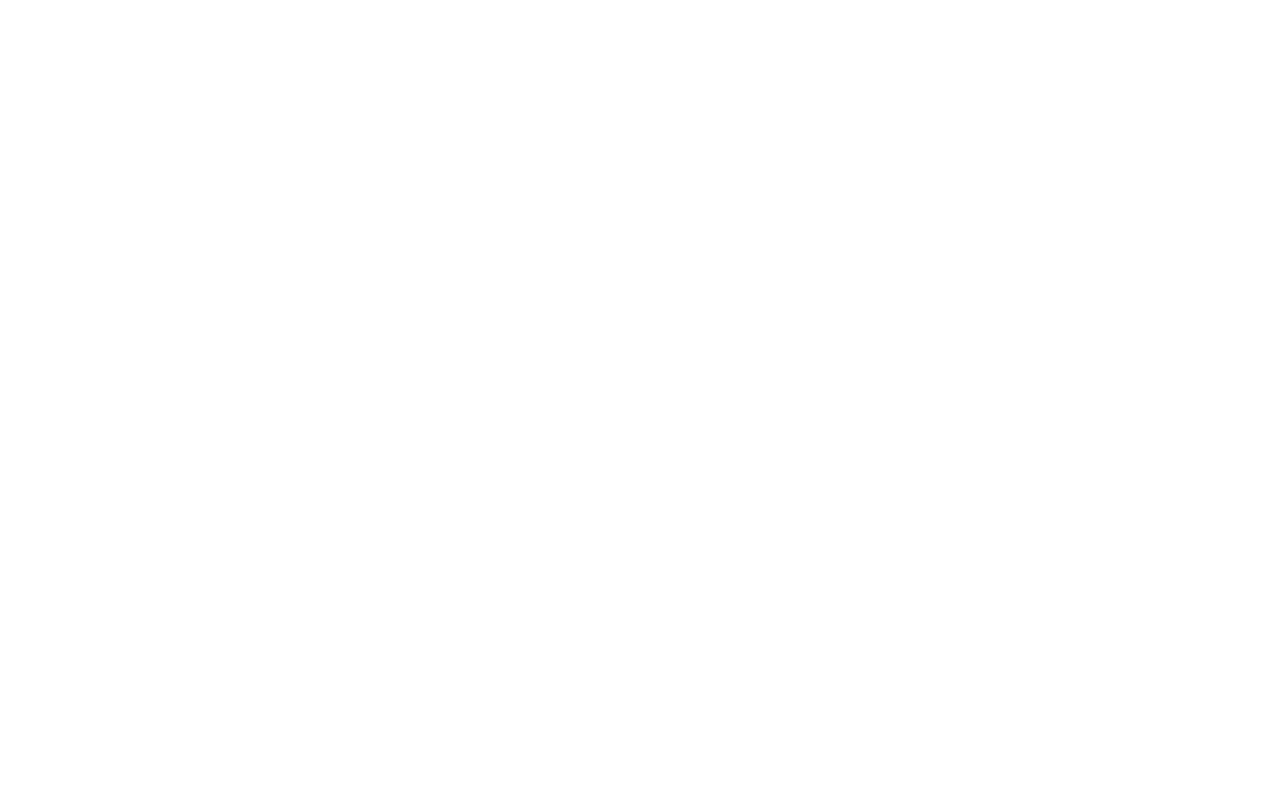
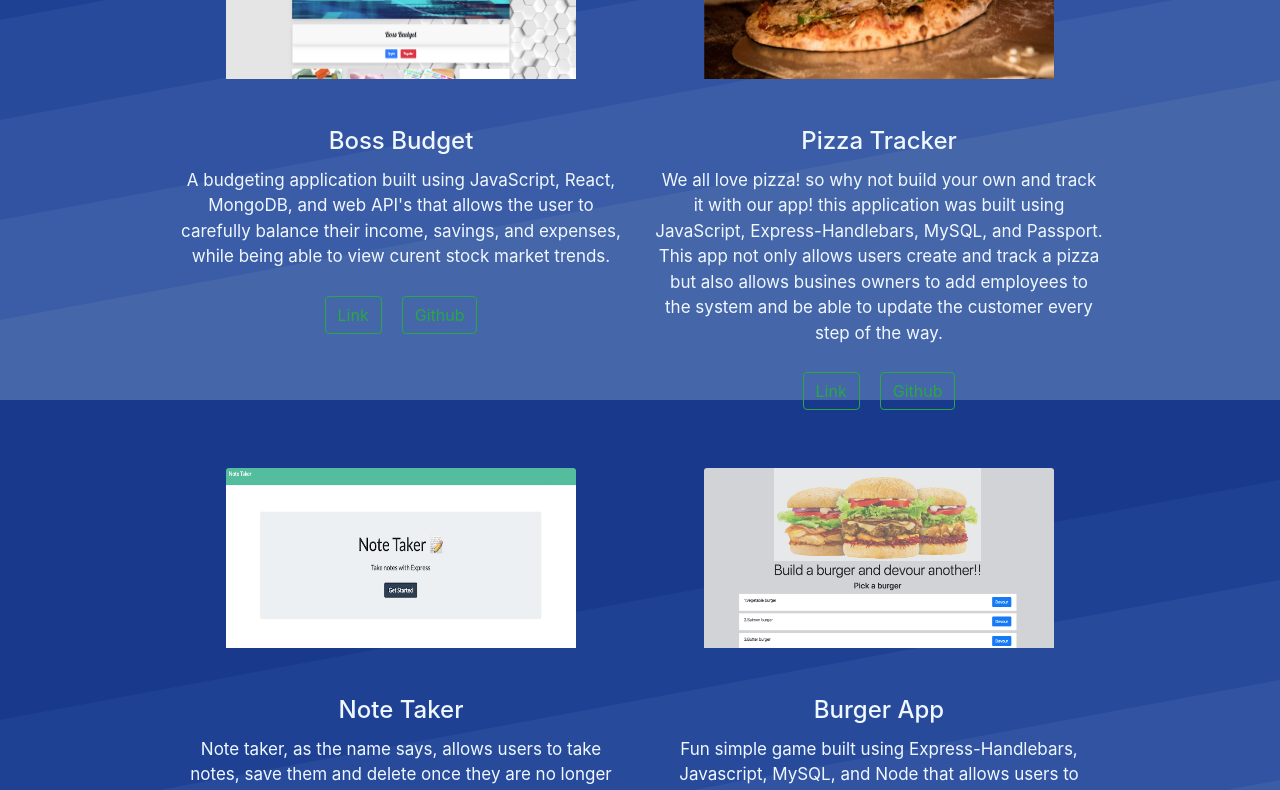
Before and after one commit to cag-martinez/Portfolio, a React (Create React App) app: page / in a window 1280 px wide. Shown: the part 1200-1990 px from the top of the page. Before the commit the page ends 1084 px from the top, so only its background shows below. Built offline with nearby package versions, Linux system fonts and the light colour scheme; a web font is replaced by a local one.

Commit message:
passed projects to my home page for a scroll effect

```diff
--- a/src/pages/Home.js
+++ b/src/pages/Home.js
@@ -1,6 +1,14 @@
 import React from "react";
 import "./home.css";
 import picture from "../assets/images/suit.png";
+
+import Card from "../components/Card";
+import img1 from "../assets/images/burger2.png";
+// import img2 from "../assets/images/employeeDirectory.png";
+// import img3 from "../assets/images/tracker.png";
+import img4 from "../assets/images/bossBudget.png";
+import img5 from "../assets/images/noteTaker.png";
+import img6 from "../assets/images/newPizza.png";
 
 function Home() {
   return (
@@ -142,6 +150,81 @@ function Home() {
           </ul>
         </div>
       </div>
+
+      <div className="flex-container  justify-content-center">
+      <div className="row">
+        <div className="col-12 col-md-6">
+          <Card
+            imgsrc={img4}
+            title="Boss Budget"
+            deploy={"http://boss-budget.herokuapp.com/"}
+            github={"https://github.com/cag-martinez/Lyrics_plus"}
+            description={
+              "A budgeting application built using JavaScript, React, MongoDB, and web API's that allows the user to carefully balance their income, savings, and expenses, while being able to view curent stock market trends."
+            }
+          />
+        </div>
+        <div className="col-12 col-md-6">
+          <Card
+            imgsrc={img6}
+            title="Pizza Tracker"
+            deploy={"https://pizza--tracker.herokuapp.com/"}
+            github={"https://github.com/cag-martinez/Pizza_tracker"}
+            description={
+              "We all love pizza! so why not build your own and track it with our app! this application was built using JavaScript, Express-Handlebars, MySQL, and Passport. This app not only allows users create and track a pizza but also allows busines owners to add employees to the system and be able to update the customer every step of the way."
+            }
+          />
+        </div>
+
+        <div className="col-12 col-md-6">
+          <Card
+            imgsrc={img5}
+            title="Note Taker"
+            deploy={"https://secure-beach-10858.herokuapp.com/"}
+            github={"https://github.com/cag-martinez/note-taker"}
+            description={
+              "Note taker, as the name says, allows users to take notes, save them and delete once they are no longer needed. The application was built using JavaScript, CSS, and Node.js"
+            }
+          />
+        </div>
+        {/* <div className="col-6 col-md-6">
+          <Card
+            imgsrc={img2}
+            title="Employee Directory"
+            deploy={"https://infinite-citadel-35350.herokuapp.com/"}
+            github={"https://github.com/cag-martinez/employee_directory"}
+            description={
+              "Created using React.js, Bootstrap, and JavaScript this application is designed for employers to be able to view and search for employees by name and also sort in alphabetical order."
+            }
+          />
+        </div> */}
+        <div className="col-12 col-md-6">
+          <Card
+            imgsrc={img1}
+            title="Burger App"
+            deploy={
+              "https://dashboard.heroku.com/apps/dazzling-mount-rainier-71399"
+            }
+            github={"https://github.com/cag-martinez/Burger"}
+            description={
+              "Fun simple game built using Express-Handlebars, Javascript, MySQL, and Node that allows users to upload a fun burger name, view the burgers others have submited and DEVOUR ONE!"
+            }
+          />
+        </div>
+        {/* <div className="col-6 col-md-6">
+          <Card
+            imgsrc={img3}
+            title="Employee Tracker"
+            deploy={"https://github.com/cag-martinez/Employee_tracker"}
+            github={"https://github.com/cag-martinez/Employee_tracker"}
+            description={
+              "Simple Command Line Interface application that allows employers to add, edit, and remove employees within a database."
+            }
+          />
+        </div> */}
+      </div>
+    </div>
+
     </div>
   );
 }
--- a/src/pages/home.css
+++ b/src/pages/home.css
@@ -30,6 +30,8 @@
 .card {
     background-color: transparent;
     padding: 0%;
+    margin-bottom: 10%;
+    margin-top: 5%;
 }
 
 .list-inline-item{
--- a/src/pages/projects.css
+++ b/src/pages/projects.css
@@ -3,4 +3,5 @@ flex-container {
     flex-wrap: wrap;
     flex-flow: column wrap;
     justify-content: space-evenly;
+    padding-top: 30px;
 }
```
